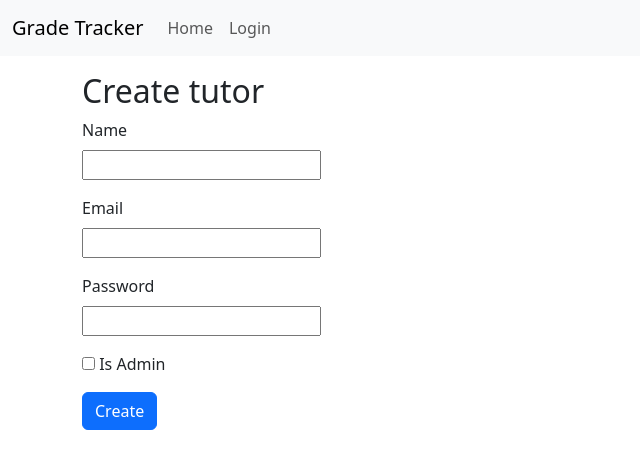
After one commit to WillGrabham/Assignment, a Flask app: template website/templates/create_tutor.html in a window 1280 px wide. The commit adds this page. Shown: the top 469 px of the page, without its empty margins (0-640 px from the left). Run offline with Flask 3, Linux system fonts and the light colour scheme; the template is opened without the code that fills it: values that come from a table or form of the project are taken from there, others are empty; some libraries are stand-ins or nearby versions.

Commit message:
Allow admin to create tutors and admins

```diff
--- a/seed.py
+++ b/seed.py
@@ -89,7 +89,6 @@ with app.app_context():
 
     tutor = Tutor(
         tutor_name=tutor_name,
-        tutor_contact_email="some-email@domain.com",
         tutor_email="admin@admin.com",
         tutor_password=generate_password_hash('password').decode('utf-8'),
         is_admin=True,
--- a/website/forms.py
+++ b/website/forms.py
@@ -36,3 +36,10 @@ class AdminAttachModuleToCourse(FlaskForm):
 
 class AdminCreateModule(FlaskForm):
     module_name = StringField('Module name', validators=[DataRequired()])
+
+
+class AdminCreateTutor(FlaskForm):
+    tutor_name = StringField('Name', validators=[DataRequired()])
+    tutor_email = EmailField('Email', validators=[DataRequired(), Email()])
+    tutor_password = PasswordField('Password', validators=[DataRequired()])
+    tutor_is_admin = BooleanField('Is Admin')
--- a/website/models.py
+++ b/website/models.py
@@ -31,7 +31,6 @@ class Student(db.Model, UserMixin):
 class Tutor(db.Model, UserMixin):
     id = db.Column(db.Integer, primary_key=True)
     tutor_name = db.Column(db.String(80), unique=False, nullable=False)
-    tutor_contact_email = db.Column(db.String(80), unique=False, nullable=False)
     tutor_email = db.Column(db.String(80), unique=True, nullable=False)
     tutor_password = db.Column(db.String(80), nullable=False)
     is_admin = db.Column(db.Boolean, default=False)
--- a/website/templates/base.html
+++ b/website/templates/base.html
@@ -21,7 +21,7 @@
     <script src="https://cdn.jsdelivr.net/npm/chart.js"></script>
 </head>
 <body>
-<nav class="navbar navbar-expand-lg bg-body-tertiary">
+<nav class="navbar navbar-expand-lg bg-body-tertiary" style="margin-bottom: 1rem">
     <div class="container-fluid">
         <a class="navbar-brand" href="{{ url_for('main.home') }}">Grade Tracker</a>
         <div class="collapse navbar-collapse" id="navbarSupportedContent">
--- /dev/null
+++ b/website/templates/create_tutor.html
@@ -0,0 +1,43 @@
+{% extends "base.html" %}
+{% block content %}
+<div class="container">
+    <h2>Create tutor</h2>
+    <form method="POST" action="{{ url_for('main.create_tutor') }}">
+        {{ form.hidden_tag() }}
+        <div class="mb-3">
+            <div class="form-label">
+                {{ form.tutor_name.label }}
+            </div>
+            {{ form.tutor_name(class="validate") }}
+            {% if form.tutor_name.errors %}
+            <span>{{ form.tutor_name.errors[0] }} </span>
+            {% endif %}
+        </div>
+        <div class="mb-3">
+            <div class="form-label">
+                {{ form.tutor_email.label }}
+            </div>
+            {{ form.tutor_email(class="validate") }}
+            {% if form.tutor_email.errors %}
+            <span>{{ form.tutor_email.errors[0] }} </span>
+            {% endif %}
+        </div>
+        <div class="mb-3">
+            <div class="form-label">
+                {{ form.tutor_password.label }}
+            </div>
+            {{ form.tutor_password(class="validate") }}
+            {% if form.tutor_password.errors %}
+            <span>{{ form.tutor_password.errors[0] }} </span>
+            {% endif %}
+        </div>
+        <div class="mb-3">
+            <div class="form-check-label">
+                {{ form.tutor_is_admin(class="validate") }}
+                {{ form.tutor_is_admin.label }}
+            </div>
+        </div>
+        <button class="btn btn-primary" type="submit">Create</button>
+    </form>
+</div>
+{% endblock %}
```
Also changed, not shown: website/routes.py (+22 -1 lines).
